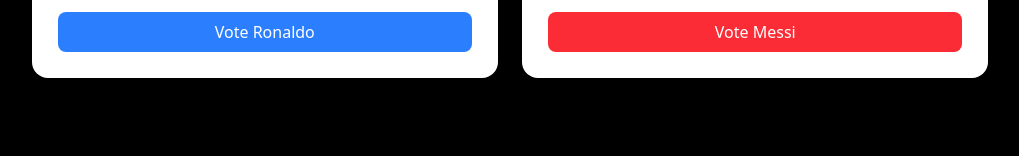
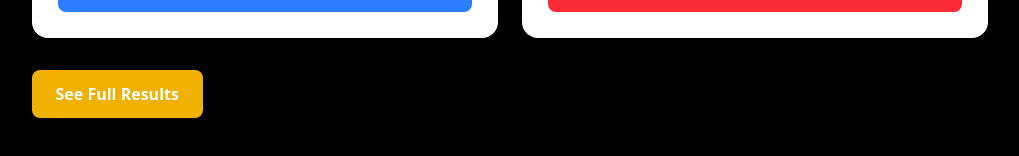
Before and after one commit to Chala751/Vote-App, a Next.js app in the folder vote-app/: page / in a window 1280 px wide. Shown: the part 558-714 px from the top of the page, without its empty margins (130-1149 px from the left). Built offline with nearby package versions, Linux system fonts and the light colour scheme.

Commit message:
result link added

```diff
--- a/vote-app/components/VoteCard.tsx
+++ b/vote-app/components/VoteCard.tsx
@@ -3,7 +3,7 @@
 import { useState, useEffect } from 'react'
 import axios from 'axios'
 import toast, { Toaster } from 'react-hot-toast'
-import { useRouter } from 'next/navigation'  // import useRouter
+import { useRouter } from 'next/navigation'
 
 export default function VoteCard() {
   const [voted, setVoted] = useState(false)
@@ -12,7 +12,7 @@
     Messi: 0,
   })
 
-  const router = useRouter()  // initialize router
+  const router = useRouter()
 
   const fetchResults = async () => {
     try {
@@ -36,11 +36,10 @@
       setVoted(true)
       toast.success('✅ Thanks for voting!')
 
-      // Redirect to results page after a short delay (to show toast)
+      // Redirect to results page after a short delay
       setTimeout(() => {
-        router.push('/results')  // change to your results page route
+        router.push('/results')
       }, 1500)
-
     } catch (err: any) {
       toast.error(err.response?.data?.message || '❌ Error while voting')
     }
@@ -106,8 +105,9 @@
             </div>
           </div>
         </div>
+
       ) : (
-        <div className="space-y-4">
+        <div className="space-y-6">
           <div className="flex justify-center gap-8 text-lg font-bold">
             <div className="flex flex-col items-center">
               <span className="text-blue-600">Ronaldo</span>
@@ -118,8 +118,16 @@
               <span>{results.Messi} votes</span>
             </div>
           </div>
+
+
         </div>
       )}
+      <button
+            onClick={() => router.push('/results')}
+            className="mt-4 px-6 py-3 bg-yellow-500 hover:bg-yellow-600 text-white font-semibold rounded-lg shadow-md transition-colors duration-300 flex items-center justify-center cursor-pointer"
+          >
+            See Full Results
+          </button>
     </div>
   )
 }
```
